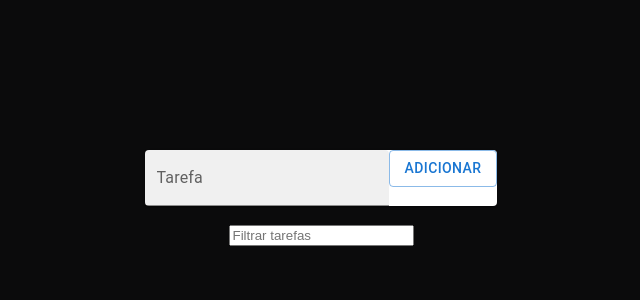
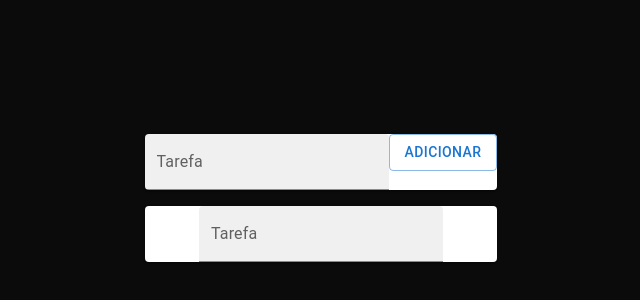
Before and after one commit to Hellraiser997/ToDo-List-, a React (Vite) app: page / in a window 1280 px wide. Shown: the part 202-502 px from the top of the page, without its empty margins (319-959 px from the left). Built offline with nearby package versions, Linux system fonts and the light colour scheme.

Commit message:
:sparkles: feat: adicionado textfield para filtrar tarefas

```diff
--- a/src/pages/Home.jsx
+++ b/src/pages/Home.jsx
@@ -1,7 +1,7 @@
 import React, { useState } from 'react'
 import Form from '../components/Form'
 import ListaItem from '../components/ListaItem'
-import { List } from '@mui/material';
+import { List, Paper, TextField } from '@mui/material';
 
 
 export default function Home() {
@@ -42,12 +42,20 @@ export default function Home() {
                 </div>
             ))}
         </List>
-        <input
+        <Paper>
+        <TextField
+        onChange={(e) => setBuscar(e.target.value)}
+        id="filled-basic"
+        label="Tarefa"
+        variant="filled"
+        />
+        </Paper>
+
+        {/* <input
         type='text'
         placeholder='Filtrar tarefas'
         value={buscar}
-        onChange={(e) => setBuscar(e.target.value)}
-        />
+        /> */}
     </div>
   )
 }
```
